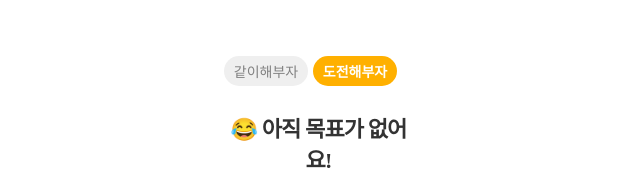
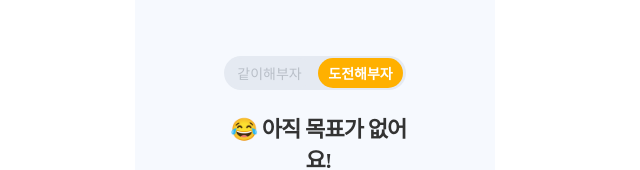
Before and after one commit to Jcurver/moabuzaFE, a React (Create React App) app: page / in a window 1280 px wide. Shown: the top 170 px of the page, without its empty margins (325-965 px from the left). Built offline with nearby package versions, Linux system fonts and the light colour scheme.

Commit message:
[FIX]mainpageCSS2

```diff
--- a/src/pages/MainPage.js
+++ b/src/pages/MainPage.js
@@ -22,9 +22,7 @@
           </RightBtn>
         </Toggle>
         <ContentDiv>😂 아직 목표가 없어요!</ContentDiv>
-        {/* <CharactorDiv>
-          <Charactor>캐릭터</Charactor>
-        </CharactorDiv> */}
+
         <MakeChallenge>자산을 설정해주세요</MakeChallenge>
       </TopDiv>
       <BottomDiv>
@@ -45,7 +43,7 @@
 const Wrapper = styled.div`
   position:relative;
   width: 100%;
-  height: calc(100% - 0px);
+  height: 100%;
 `
 const TopDiv = styled.div`
   ${setFlexStyles({
@@ -53,7 +51,7 @@
     flexDirection: 'column',
     alignItems: 'center',
   })}
-
+  background: #F6F9FE;
   width: 100%;
   height: 67.4%;
 `
@@ -62,24 +60,29 @@
   /* width: 182px;
   height: 34px;
   margin-top: 7.8%;
-  background-color: #e5eaf2;
-  border-radius: 20px;
+
   display: flex;
   align-items: center;
   justify-content: center; */
+  border-radius: 20px;
   position: absolute;
   width: 182px;
   height: 34px;
   left: 89px;
   top: 56px;
+  background-color: #e5eaf2;
+  padding: 2px 2.55px;
+display: flex;
+justify-content: space-between;
+
 `
 
 const RightBtn = styled.button`
-  width: 84px;
+  width: 86px;
   height: 30px;
-  background-color: ${(props) => (props.bgcolor ? '#FFB000' : 'none')};
+  background-color: ${(props) => (props.bgcolor ? '#FFB000' : '#e5eaf2;')};
   font-weight: ${(props) => (props.bgcolor ? 'bold' : '400')};
-  color: ${(props) => (props.bgcolor ? 'white' : 'gray')};
+  color: ${(props) => (props.bgcolor ? 'white' : '#B9BFC8')};
   font-size: 14px;
   border-radius: 20px;
   border: none;
@@ -87,12 +90,12 @@
 `
 
 const LeftBtn = styled.button`
-  width: 84px;
+  width: 86px;
   height: 30px;
   font-size: 14px;
-  background-color: ${(props) => (props.bgcolor ? 'none' : '#FFB000')};
+  background-color: ${(props) => (props.bgcolor ? ' #e5eaf2;' : '#FFB000')};
   font-weight: ${(props) => (props.bgcolor ? '400' : 'bold')};
-  color: ${(props) => (props.bgcolor ? 'gray' : 'white')};
+  color: ${(props) => (props.bgcolor ? '#B9BFC8' : 'white')};
   border-radius: 20px;
   border: none;
 `
@@ -119,30 +122,7 @@
 
   color: #333333;
 `
-const Content = styled.span`
-  font-size: 22px;
-  font-weight: 700;
-`
-const CharactorDiv = styled.div`
 
-  ${setFlexStyles({
-    display: 'flex',
-    alignItems: 'center',
-    justifyContent: 'center',
-  })}
-  height: 44%;
-`
-const Charactor = styled.div`
-  ${setFlexStyles({
-    display: 'flex',
-    alignItems: 'center',
-    justifyContent: 'center',
-  })}
-  width: 100px;
-  height: 100px;
-  border-radius: 100px;
-  background-color: orange;
-`
 const MakeChallenge = styled.button`
   /* home_입력전_자산설정Btn */
 
```
